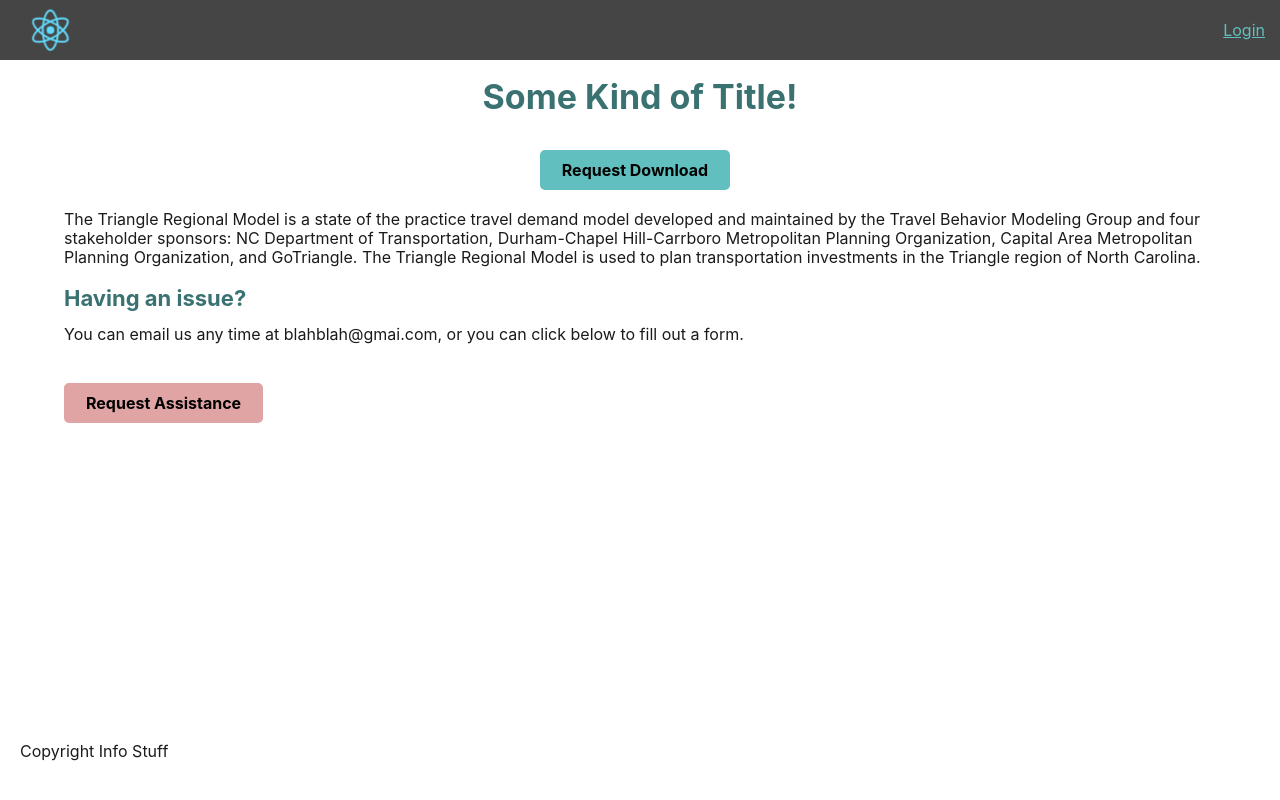
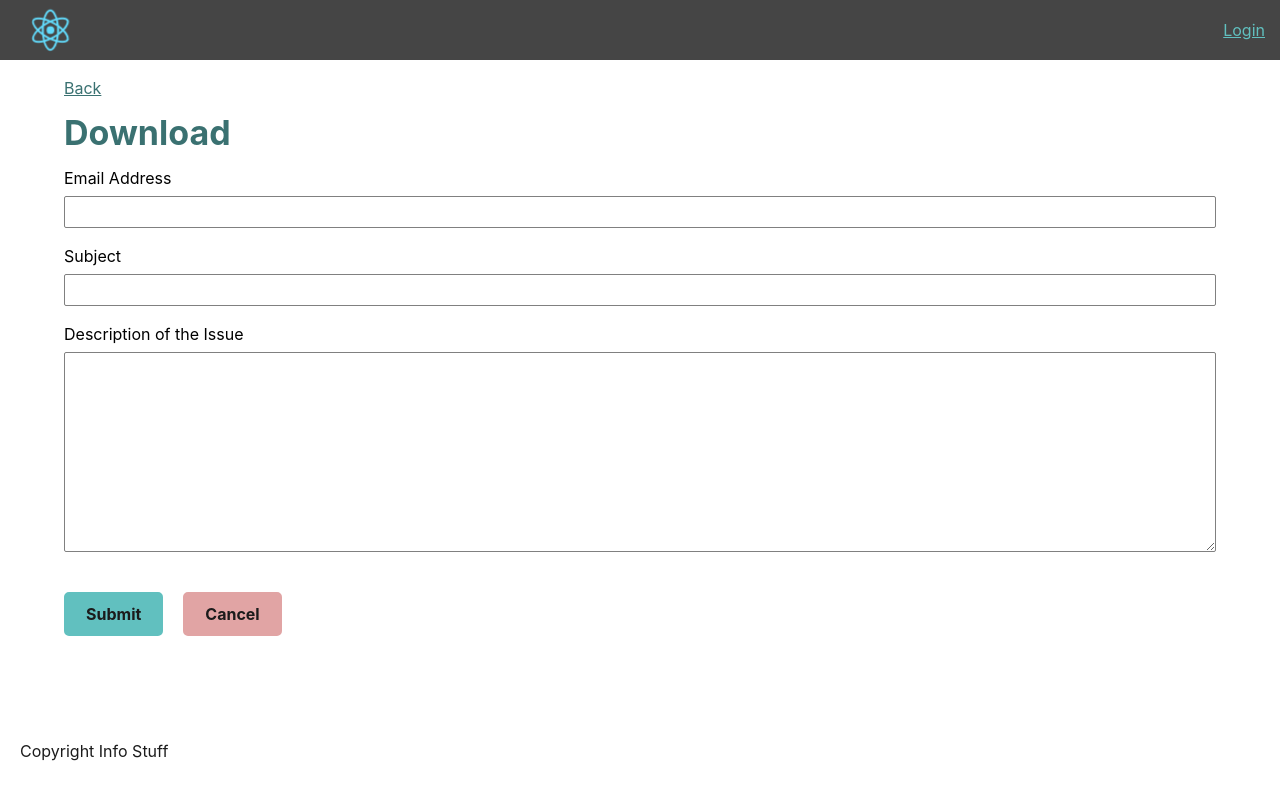
Before and after one commit to ITRE/trm-client, a React (Create React App) app: page /help in a window 1280 px wide. Built offline with nearby package versions, Linux system fonts and the light colour scheme.

Commit message:
help request form. show desc on dashboard. better form error

```diff
--- a/package.json
+++ b/package.json
@@ -1,6 +1,6 @@
 {
   "name": "trm-client",
-  "version": "0.1.0",
+  "version": "1.0.0",
   "author": "Devin Cremins (https://octopusoddments.com)",
   "bugs": "https://github.com/ITRE/trm-client/issues",
   "repository": "github:ITRE/trm-client",
--- a/src/App.js
+++ b/src/App.js
@@ -9,6 +9,7 @@ import logo from './assets/logo.svg'
 import Home from './home.js'
 import Download from './download.js'
 import Login from './login.js'
+import Help from './help.js'
 import User from './user.js'
 import Recover from './recover.js'
 import Admin from './admin.js'
@@ -71,6 +72,7 @@ const App = (props) => {console.log(props); return(
         <Route path="/login/:user/:token" component={Recover} />
         <Route path="/user" component={User} />
         <Route path="/login" component={Login} />
+        <Route path="/help" component={Help} />
         <Route path="/" component={Home} />
       </Switch>
     </Router>
--- a/src/admin/account.js
+++ b/src/admin/account.js
@@ -1,5 +1,4 @@
-import React, { Component } from 'react'
-import { Redirect } from 'react-router-dom'
+import React from 'react'
 import { connect } from "react-redux"
 import Swal from 'sweetalert2'
 
--- a/src/admin/edit.js
+++ b/src/admin/edit.js
@@ -32,6 +32,7 @@ class Edit extends Component {
   }
 
   componentDidMount() {
+    console.log(this.props.location.state.ticket)
     this.setState({...this.state,
       ticket: this.props.location.state.ticket
     })
@@ -129,6 +130,8 @@ class Edit extends Component {
             </section>
             <section className="email">
 
+              {this.state.ticket.info && <p><strong>Description: </strong>{this.state.ticket.info.desc}</p>}
+
               {this.state.ticket.log && this.state.ticket.log.map(entry => <Log
                 key={entry._id}
                 date={moment(entry.date).format('MMMM Do YYYY, h:mm a')}
--- a/src/download.js
+++ b/src/download.js
@@ -131,6 +131,7 @@ class Download extends Component {
                 </label>
 
                 <button type="submit">Submit</button>
+                <button className="cancel" type="button" onClick={() => this.props.history.goBack()}>Cancel</button>
               </Form>
             )}
           </Formik>
--- a/src/help.js
+++ b/src/help.js
@@ -6,16 +6,14 @@ import * as Yup from 'yup'
 import Swal from 'sweetalert2'
 import ACTIONS from "./modules/action";
 
-class Download extends Component {
+class Help extends Component {
   constructor(props) {
     super(props);
 
     this.state = {
-      name: '',
-      email: '',
-      organization: '',
-      title: '',
-      use: '',
+      Email: '',
+      subject: '',
+      desc: '',
       redirect:false
     }
 		this.submit = this.submit.bind(this)
@@ -24,24 +22,11 @@ class Download extends Component {
   submit(values) {
     if (values) {
       const ticket= {
-        user: values.email,
-        staff: '',
-        thread_id: '',
-        priority: 'Normal',
-        status: 'New',
-        kind: 'Download',
-        info: '',
-        subject: 'Request for TRM'
+        email: values.Email,
+        subject: values.subject,
+        desc: values.desc
       }
-      const kind = {
-        name: values.name,
-        email: values.email,
-        organization: values.organization,
-        title: values.title,
-        use: values.use
-      }
-      console.log(kind)
-      this.props.requestDownload(ticket, kind).then(res => {
+      this.props.requestHelp(ticket).then(res => {
         Swal.fire({
           title: 'Submitted!',
           type: 'success',
@@ -59,18 +44,14 @@ class Download extends Component {
 
   render() {
     const SignupSchema = Yup.object().shape({
-      name: Yup.string()
-        .required('Please provide the name by which you would like to be addressed.'),
-      email: Yup.string()
+      Email: Yup.string()
         .email()
         .required('Please provide the email address where you would like to recieve the files.'),
-      organization: Yup.string()
-        .min(4, 'This appears too short to be an organization name. If this is an acronym, please write out the full name.')
-        .required('Please let us know the name of the organization you represent.'),
-      title: Yup.string(),
-      use: Yup.string()
+      subject: Yup.string()
+        .required('Please provide a subject line for this request'),
+      desc: Yup.string()
         .min(30, 'This description was too short. Please give a bit more detail.')
-        .required('Please include a description of how you plan to use this tool for our records.')
+        .required('Please include a description of your issue.')
     });
 
     return (
@@ -90,47 +71,32 @@ class Download extends Component {
           >
             {({ errors, touched }) => (
               <Form className="download">
-                <label htmlFor="name">
-                  Your Name
-                  <Field name="name" />
-                  {errors.name && touched.name ? (
-                    <span className="error">{errors.name}</span>
+                <label htmlFor="Email">
+                  Email Address
+                  <Field name="Email" type="email" />
+                  {errors.Email && touched.Email ? (
+                    <span className="error">{errors.Email}</span>
                   ) : null}
                 </label>
 
-                <label htmlFor="email">
-                  Email Address
-                  <Field name="email" type="email" />
-                  {errors.email && touched.email ? (
-                    <span className="error">{errors.email}</span>
+                <label htmlFor="subject">
+                  Subject
+                  <Field name="subject" />
+                  {errors.subject && touched.subject ? (
+                    <span className="error">{errors.subject}</span>
                   ) : null}
                 </label>
 
-                <label htmlFor="organization">
-                  Organization
-                  <Field name="organization" />
-                  {errors.organization && touched.organization ? (
-                    <span className="error">{errors.organization}</span>
-                  ) : null}
-                </label>
-
-                <label htmlFor="title">
-                  Title
-                  <Field name="title" />
-                  {errors.title && touched.title ? (
-                    <span className="error">{errors.title}</span>
-                  ) : null}
-                </label>
-
-                <label htmlFor="use">
-                  How do you plan to use this tool?
-                  <Field name="use" component="textarea" />
-                  {errors.use && touched.use ? (
-                    <span className="error">{errors.use}</span>
+                <label htmlFor="desc">
+                  Description of the Issue
+                  <Field name="desc" component="textarea" />
+                  {errors.desc && touched.desc ? (
+                    <span className="error">{errors.desc}</span>
                   ) : null}
                 </label>
 
                 <button type="submit">Submit</button>
+                <button className="cancel" type="button" onClick={() => this.props.history.goBack()}>Cancel</button>
               </Form>
             )}
           </Formik>
@@ -142,5 +108,5 @@ class Download extends Component {
 
 export default connect(
   null,
-  {requestDownload: ACTIONS.requestDownload}
-)(Download);
+  {requestHelp: ACTIONS.requestHelp}
+)(Help);
--- a/src/modules/action.js
+++ b/src/modules/action.js
@@ -166,6 +166,39 @@ const sendEmail = (ticket, log, email) => (dispatch) => {
   })
 }
 
+const requestHelp = (ticket) => (dispatch) => {
+  return new Promise((resolve, reject) => {
+    dispatch({
+      type: Types.ATTEMPT_REQUEST
+    })
+
+    axios(`https://${config.api}/tickets`, {
+      method: "put",
+      data: {
+        email: ticket.email,
+        subject: ticket.subject,
+        desc: ticket.desc
+      },
+      withCredentials: 'include'
+    })
+    .then(res => {
+      console.log(res)
+      dispatch({
+        type: Types.REQUEST_SUCCESS
+      })
+      resolve('Success')
+    })
+    .catch(error => {
+      dispatch({
+        type: Types.ERROR,
+        payload: error
+      })
+      reject(error)
+    })
+  })
+}
+
+
 const requestDownload = (ticket, kind) => (dispatch) => {
   return new Promise((resolve, reject) => {
     dispatch({
@@ -267,6 +300,7 @@ export default {
   newUser,
   updateUser,
   sendEmail,
+  requestHelp,
   requestDownload,
   approveDownload,
   updateDownload,
--- a/src/partial/ticket.js
+++ b/src/partial/ticket.js
@@ -20,6 +20,7 @@ const Ticket = (props) => {
         <p><strong>User: </strong>{props.user}</p>
         <p><strong>Staff: </strong>{props.staff ? props.staff : 'Not Assigned'}</p>
         <p><strong>Kind: </strong>{props.kind}</p>
+        {props.info.desc && <p><strong>Description: </strong>{props.info.desc}</p>}
           <Link
             className="button"
             to={{
--- a/src/partial/userForm.js
+++ b/src/partial/userForm.js
@@ -1,6 +1,5 @@
 import React from 'react'
 import { Formik, Form, Field } from 'formik'
-import * as Yup from 'yup'
 import Swal from 'sweetalert2'
 
 const UserForm = (props) => (
--- a/src/style/partials/_inputs.scss
+++ b/src/style/partials/_inputs.scss
@@ -40,6 +40,11 @@ button {
   display: block;
   margin: 20px auto;
   text-align: left;
+
+  .error {
+    color: colors(text, error);
+    position: relative;
+  }
 }
 
 button,
--- a/src/style/partials/_variables.scss
+++ b/src/style/partials/_variables.scss
@@ -21,7 +21,8 @@ $colors: (
   ),
   text: (
     base: #1b1b1b,
-    inverse: #ffffff
+    inverse: #ffffff,
+    error: #900
   )
 );
 
```
